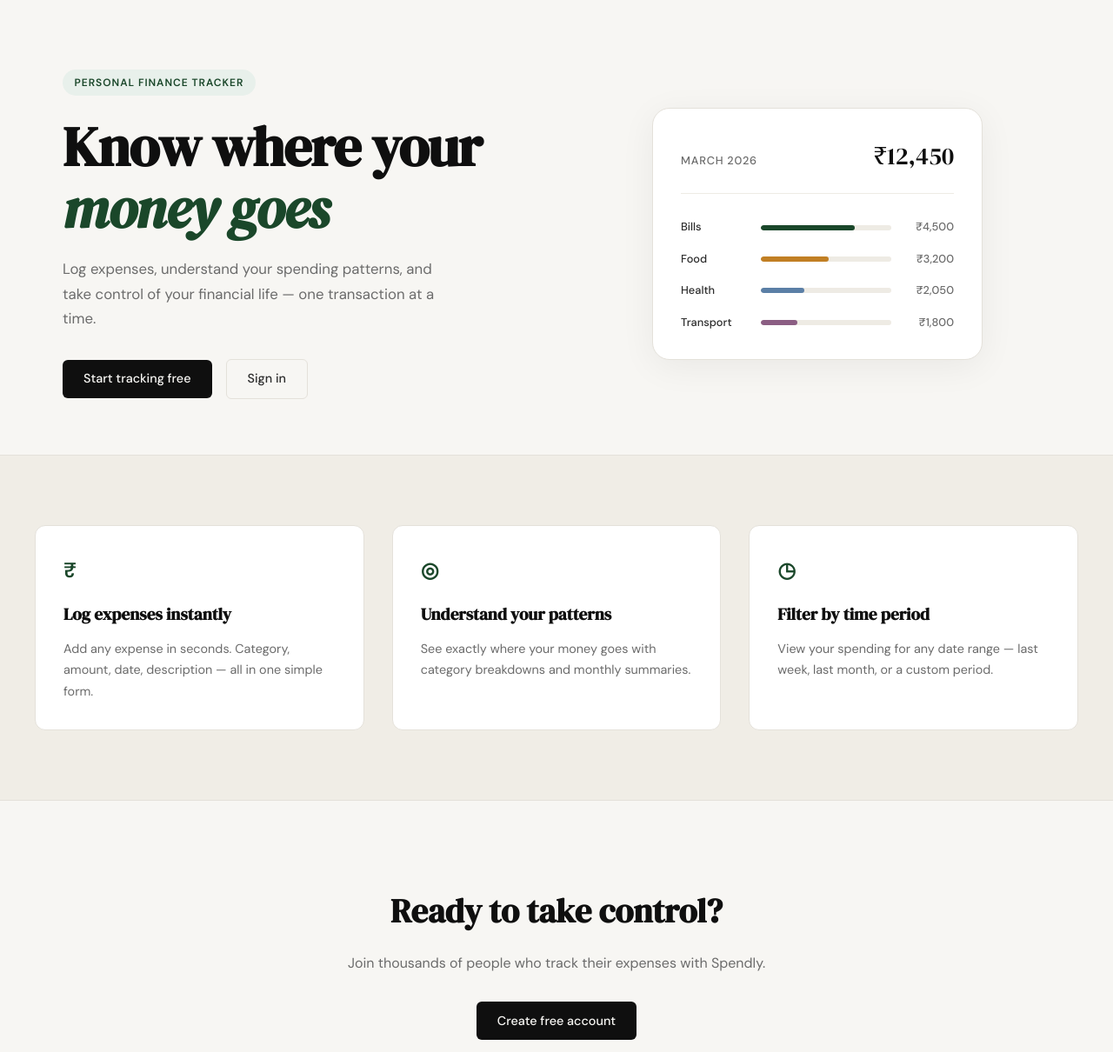
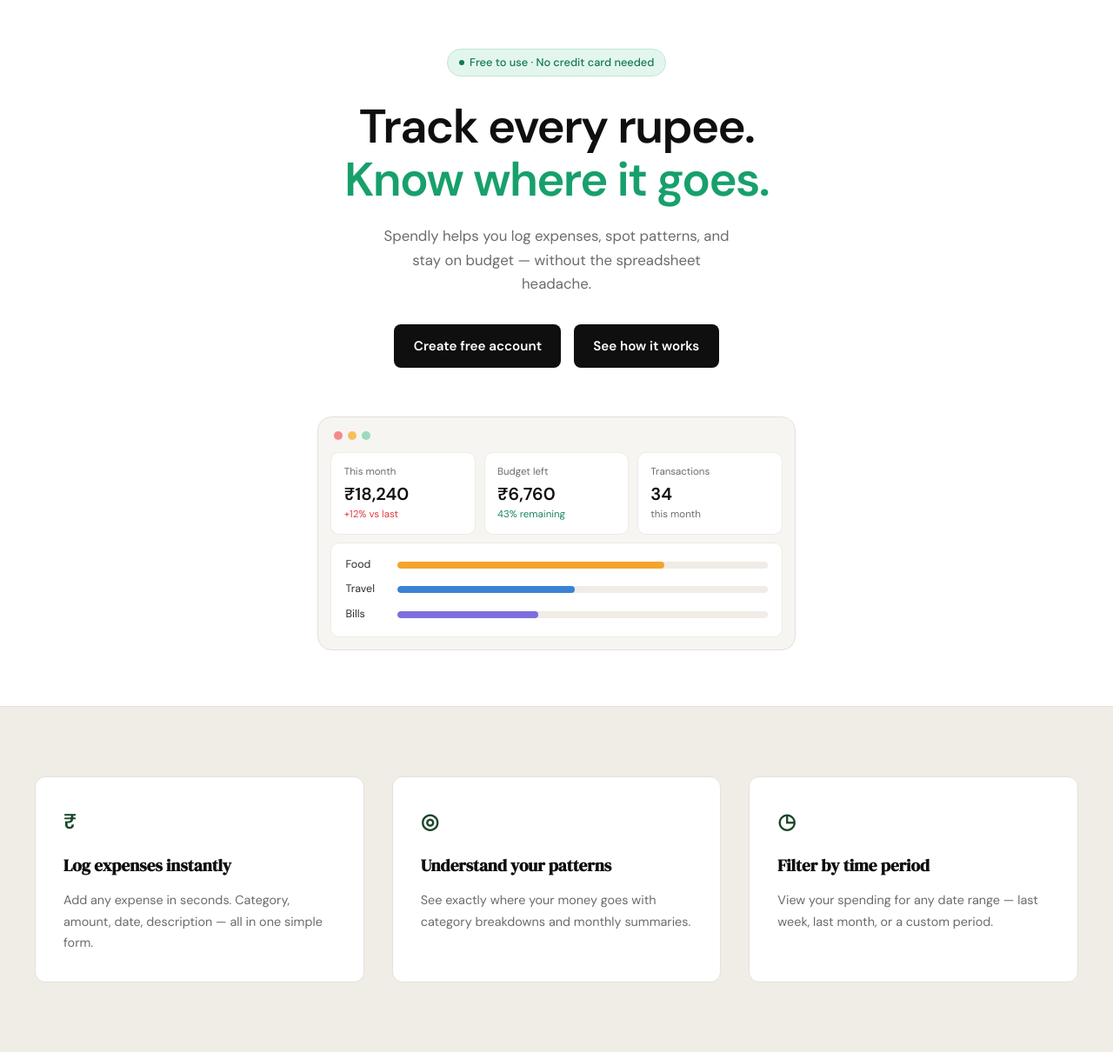
Before and after one commit to rajayushman04/Spendly, a Flask app: page / in a window 1280 px wide. Shown: the part 61-1271 px from the top of the page at 87% size. Run offline with Flask 3, Linux system fonts and the light colour scheme.

Commit message:
redesign landing hero section
Co-Authored-By: Claude Sonnet 5.5 <noreply@anthropic.com>

```diff
--- a/expense-tracker/static/css/style.css
+++ b/expense-tracker/static/css/style.css
@@ -124,137 +124,183 @@ a { color: inherit; text-decoration: none; }
 /* ------------------------------------------------------------------ */
 
 .hero {
-    padding: 5rem 2rem 4rem;
-    display: grid;
-    grid-template-columns: 1fr 1fr;
-    gap: 4rem;
-    align-items: center;
-    max-width: var(--max-width);
+    background: #ffffff;
+    padding: 3.5rem 2rem 4rem;
+    text-align: center;
+}
+
+.hero-inner {
+    max-width: 640px;
     margin: 0 auto;
 }
 
 .hero-badge {
-    display: inline-block;
-    background: var(--accent-light);
-    color: var(--accent);
-    font-size: 0.75rem;
-    font-weight: 600;
-    letter-spacing: 0.08em;
-    text-transform: uppercase;
-    padding: 0.35rem 0.85rem;
+    display: inline-flex;
+    align-items: center;
+    gap: 0.4rem;
+    background: #e3f6ee;
+    border: 1px solid #bfe7d4;
+    color: #137a54;
+    font-size: 0.8rem;
+    font-weight: 500;
+    padding: 0.3rem 0.8rem;
     border-radius: 999px;
-    margin-bottom: 1.5rem;
+    margin-bottom: 1.75rem;
+}
+
+.hero-badge::before {
+    content: "";
+    width: 6px;
+    height: 6px;
+    border-radius: 50%;
+    background: #137a54;
 }
 
 .hero-title {
-    font-family: var(--font-display);
-    font-size: clamp(2.5rem, 5vw, 4rem);
-    line-height: 1.1;
-    letter-spacing: -0.02em;
+    font-family: var(--font-body);
+    font-weight: 600;
+    font-size: clamp(2.4rem, 6vw, 3.4rem);
+    line-height: 1.12;
+    letter-spacing: -0.03em;
     color: var(--ink);
     margin-bottom: 1.25rem;
 }
 
 .hero-title em {
-    font-style: italic;
-    color: var(--accent);
+    display: block;
+    font-style: normal;
+    color: #17a06b;
 }
 
 .hero-subtitle {
     font-size: 1.05rem;
     color: var(--ink-muted);
-    line-height: 1.7;
-    max-width: 460px;
-    margin-bottom: 2rem;
+    line-height: 1.65;
+    max-width: 400px;
+    margin: 0 auto 2rem;
 }
 
 .hero-actions {
     display: flex;
-    gap: 1rem;
-    align-items: center;
+    justify-content: center;
+    flex-wrap: wrap;
+    gap: 0.9rem;
 }
 
+.hero-btn {
+    display: inline-block;
+    background: var(--ink);
+    color: #ffffff;
+    padding: 0.8rem 1.4rem;
+    border-radius: 8px;
+    font-size: 0.95rem;
+    font-weight: 600;
+    transition: background 0.2s;
+}
+
+.hero-btn:hover { background: var(--ink-soft); }
+
 /* ------------------------------------------------------------------ */
-/* Mock card (hero visual)                                             */
+/* Dashboard preview (hero visual)                                     */
 /* ------------------------------------------------------------------ */
 
 .hero-visual {
-    display: flex;
-    justify-content: center;
+    max-width: 550px;
+    margin: 3.5rem auto 0;
 }
 
-.mock-card {
-    background: var(--paper-card);
+.dash {
+    background: #f6f5f2;
     border: 1px solid var(--border);
-    border-radius: var(--radius-lg);
-    padding: 2rem;
-    width: 100%;
-    max-width: 380px;
-    box-shadow: 0 8px 40px rgba(0,0,0,0.06);
+    border-radius: 16px;
+    padding: 0.9rem;
+    text-align: left;
 }
 
-.mock-card-header {
+.dash-dots {
     display: flex;
-    justify-content: space-between;
-    align-items: baseline;
-    margin-bottom: 1.75rem;
-    padding-bottom: 1.25rem;
-    border-bottom: 1px solid var(--border-soft);
+    gap: 6px;
+    padding: 0.1rem 0.2rem 0.9rem;
 }
 
-.mock-label {
-    font-size: 0.8rem;
-    font-weight: 500;
-    color: var(--ink-muted);
-    text-transform: uppercase;
-    letter-spacing: 0.06em;
+.dash-dots span {
+    width: 10px;
+    height: 10px;
+    border-radius: 50%;
+    background: #f28b8b;
 }
 
-.mock-total {
-    font-family: var(--font-display);
-    font-size: 1.75rem;
-    color: var(--ink);
+.dash-dots span:nth-child(2) { background: #f5c05a; }
+.dash-dots span:nth-child(3) { background: #9adbc0; }
+
+.dash-stats {
+    display: grid;
+    grid-template-columns: repeat(3, 1fr);
+    gap: 0.6rem;
+    margin-bottom: 0.6rem;
 }
 
-.mock-bars { display: flex; flex-direction: column; gap: 1rem; }
-
-.mock-bar-row {
-    display: grid;
-    grid-template-columns: 80px 1fr 60px;
-    align-items: center;
-    gap: 0.75rem;
+.dash-card {
+    background: #ffffff;
+    border: 1px solid var(--border-soft);
+    border-radius: 10px;
+    padding: 0.8rem 0.9rem;
 }
 
-.mock-cat {
-    font-size: 0.8rem;
-    font-weight: 500;
+.dash-label {
+    font-size: 0.72rem;
+    color: var(--ink-muted);
+}
+
+.dash-value {
+    font-size: 1.25rem;
+    font-weight: 600;
+    color: var(--ink);
+    line-height: 1.5;
+}
+
+.dash-note {
+    font-size: 0.72rem;
+    color: var(--ink-muted);
+}
+
+.dash-note.up { color: #e03b3b; }
+.dash-note.good { color: #17855a; }
+
+.dash-bars {
+    background: #ffffff;
+    border: 1px solid var(--border-soft);
+    border-radius: 10px;
+    padding: 0.9rem 1rem;
+    display: flex;
+    flex-direction: column;
+    gap: 0.55rem;
+}
+
+.dash-bar-row {
+    display: grid;
+    grid-template-columns: 52px 1fr;
+    align-items: center;
+    gap: 0.5rem;
+    font-size: 0.78rem;
     color: var(--ink-soft);
 }
 
-.mock-bar-track {
-    height: 6px;
-    background: var(--border-soft);
+.dash-bar-track {
+    height: 8px;
+    background: #f0ece6;
     border-radius: 999px;
     overflow: hidden;
 }
 
-.mock-bar {
+.dash-bar {
     height: 100%;
-    background: var(--accent);
     border-radius: 999px;
-    transition: width 0.6s ease;
 }
 
-.mock-bar-2 { background: var(--accent-2); }
-.mock-bar-3 { background: #5b7fa6; }
-.mock-bar-4 { background: #8b5e83; }
-
-.mock-amt {
-    font-size: 0.8rem;
-    font-weight: 500;
-    color: var(--ink-muted);
-    text-align: right;
-}
+.dash-bar.food { background: #f5a32b; }
+.dash-bar.travel { background: #3b82d6; }
+.dash-bar.bills { background: #7c6fdc; }
 
 /* ------------------------------------------------------------------ */
 /* Buttons                                                             */
@@ -558,19 +604,11 @@ a { color: inherit; text-decoration: none; }
 /* ------------------------------------------------------------------ */
 
 @media (max-width: 900px) {
-    .hero {
-        grid-template-columns: 1fr;
-        text-align: center;
-    }
-
-    .hero-subtitle { max-width: 100%; }
-    .hero-actions { justify-content: center; }
-    .hero-visual { display: none; }
-
     .features-inner { grid-template-columns: 1fr; }
 }
 
 @media (max-width: 600px) {
     .nav-links a:not(.nav-cta) { display: none; }
-    .hero { padding: 3rem 1rem 2rem; }
+    .hero { padding: 2.5rem 1rem 2.5rem; }
+    .dash-stats { grid-template-columns: 1fr; }
 }
--- a/expense-tracker/templates/landing.html
+++ b/expense-tracker/templates/landing.html
@@ -6,55 +6,52 @@
 
 <section class="hero">
     <div class="hero-inner">
-        <div class="hero-badge">Personal Finance Tracker</div>
+        <div class="hero-badge">Free to use · No credit card needed</div>
         <h1 class="hero-title">
-            Know where your<br>
-            <em>money goes</em>
+            Track every rupee.
+            <em>Know where it goes.</em>
         </h1>
         <p class="hero-subtitle">
-            Log expenses, understand your spending patterns,
-            and take control of your financial life —
-            one transaction at a time.
+            Spendly helps you log expenses, spot patterns, and stay
+            on budget — without the spreadsheet headache.
         </p>
         <div class="hero-actions">
-            <a href="{{ url_for('register') }}" class="btn-primary">Start tracking free</a>
-            <a href="{{ url_for('login') }}" class="btn-ghost">Sign in</a>
+            <a href="{{ url_for('register') }}" class="hero-btn">Create free account</a>
+            <a href="#features" class="hero-btn">See how it works</a>
         </div>
     </div>
     <div class="hero-visual">
-        <div class="mock-card">
-            <div class="mock-card-header">
-                <span class="mock-label">March 2026</span>
-                <span class="mock-total">₹12,450</span>
+        <div class="dash">
+            <div class="dash-dots"><span></span><span></span><span></span></div>
+            <div class="dash-stats">
+                <div class="dash-card">
+                    <div class="dash-label">This month</div>
+                    <div class="dash-value">₹18,240</div>
+                    <div class="dash-note up">+12% vs last</div>
+                </div>
+                <div class="dash-card">
+                    <div class="dash-label">Budget left</div>
+                    <div class="dash-value">₹6,760</div>
+                    <div class="dash-note good">43% remaining</div>
+                </div>
+                <div class="dash-card">
+                    <div class="dash-label">Transactions</div>
+                    <div class="dash-value">34</div>
+                    <div class="dash-note">this month</div>
+                </div>
             </div>
-            <div class="mock-bars">
-                <div class="mock-bar-row">
-                    <span class="mock-cat">Bills</span>
-                    <div class="mock-bar-track">
-                        <div class="mock-bar" style="width: 72%"></div>
-                    </div>
-                    <span class="mock-amt">₹4,500</span>
+            <div class="dash-bars">
+                <div class="dash-bar-row">
+                    <span>Food</span>
+                    <div class="dash-bar-track"><div class="dash-bar food" style="width: 72%"></div></div>
                 </div>
-                <div class="mock-bar-row">
-                    <span class="mock-cat">Food</span>
-                    <div class="mock-bar-track">
-                        <div class="mock-bar mock-bar-2" style="width: 52%"></div>
-                    </div>
-                    <span class="mock-amt">₹3,200</span>
+                <div class="dash-bar-row">
+                    <span>Travel</span>
+                    <div class="dash-bar-track"><div class="dash-bar travel" style="width: 48%"></div></div>
                 </div>
-                <div class="mock-bar-row">
-                    <span class="mock-cat">Health</span>
-                    <div class="mock-bar-track">
-                        <div class="mock-bar mock-bar-3" style="width: 33%"></div>
-                    </div>
-                    <span class="mock-amt">₹2,050</span>
-                </div>
-                <div class="mock-bar-row">
-                    <span class="mock-cat">Transport</span>
-                    <div class="mock-bar-track">
-                        <div class="mock-bar mock-bar-4" style="width: 28%"></div>
-                    </div>
-                    <span class="mock-amt">₹1,800</span>
+                <div class="dash-bar-row">
+                    <span>Bills</span>
+                    <div class="dash-bar-track"><div class="dash-bar bills" style="width: 38%"></div></div>
                 </div>
             </div>
         </div>
```
